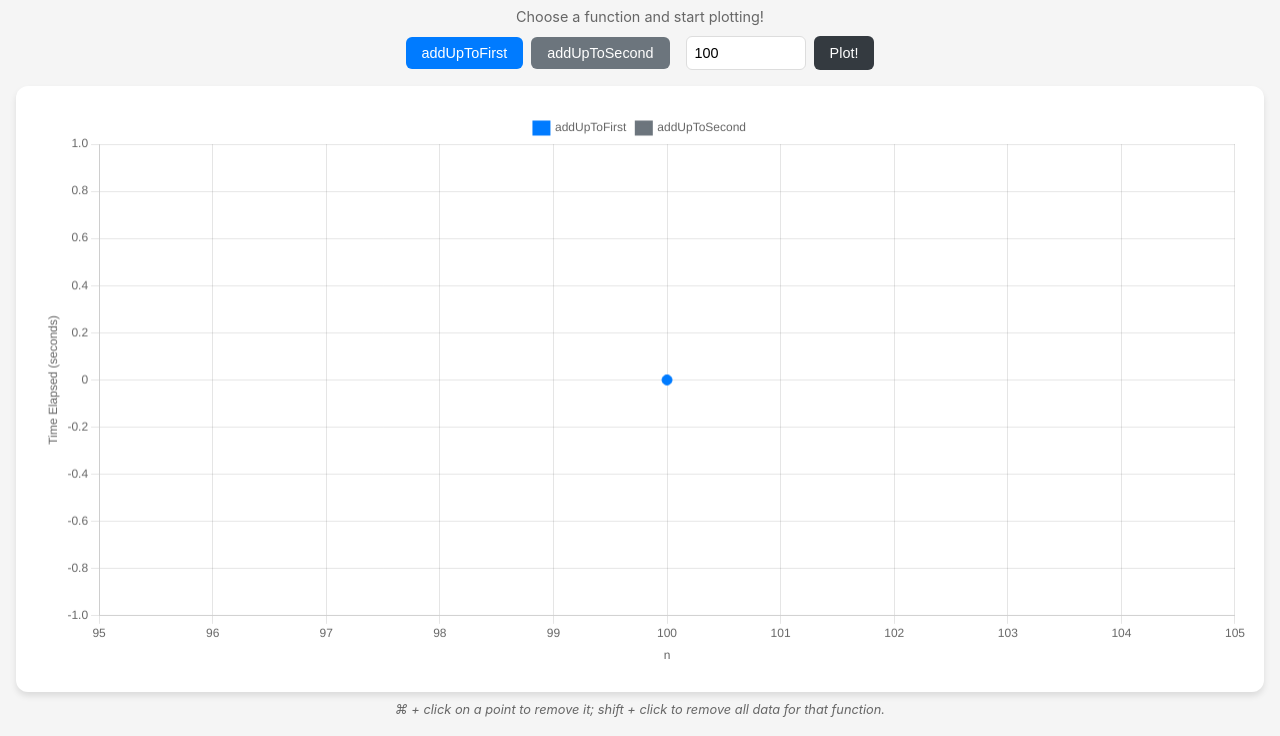
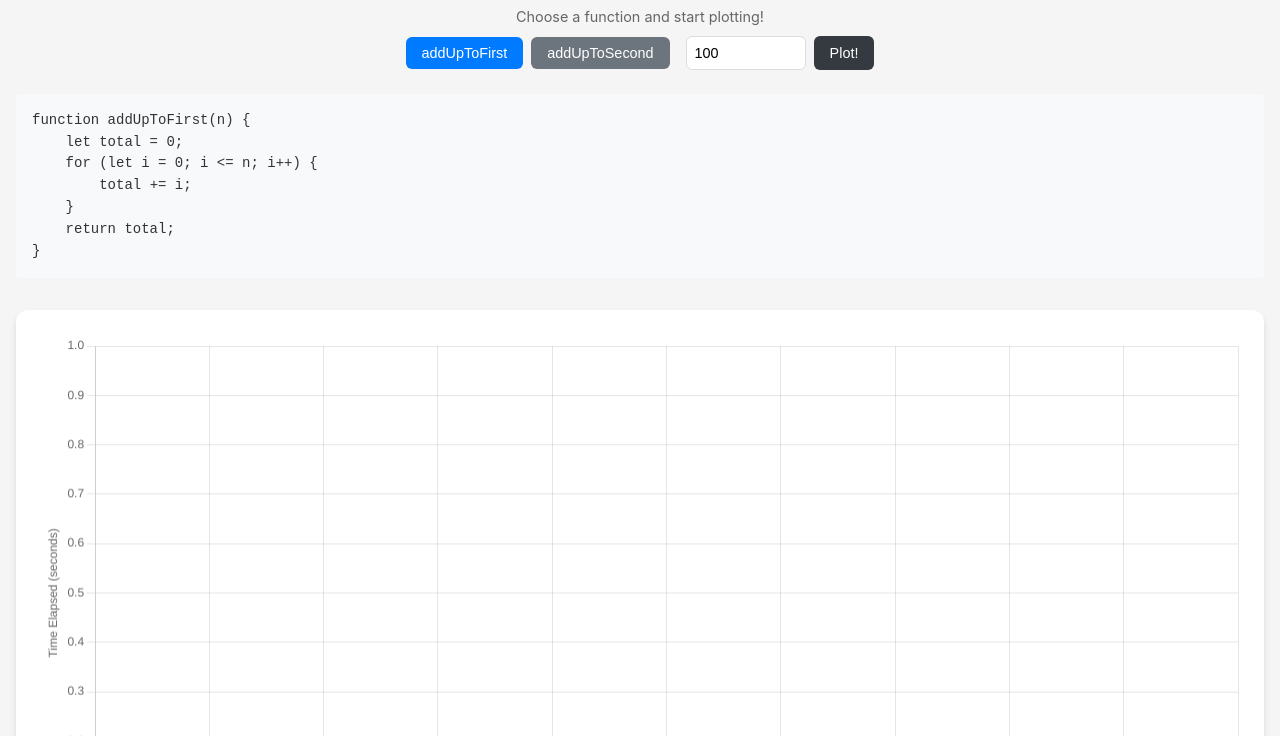
Before and after one commit to JustinLaureano/big-o-tracker, a plain HTML site: page index.html in a window 1280 px wide. Both pictures are taken after a click on the button "addUpToFirst". Shown: the part 64-800 px from the top of the page. Drawn offline with nearby package versions, Linux system fonts and the light colour scheme.

Commit message:
Added function code block

```diff
--- a/app.js
+++ b/app.js
@@ -9,6 +9,43 @@ function addUpToFirst(n) {
 
 function addUpToSecond(n) {
     return n * (n + 1) / 2;
+}
+
+// Code display functionality
+let selectedAlgorithm = null;
+const algorithmCode = {
+    addUpToFirst: `function addUpToFirst(n) {
+    let total = 0;
+    for (let i = 0; i <= n; i++) {
+        total += i;
+    }
+    return total;
+}`,
+    addUpToSecond: `function addUpToSecond(n) {
+    return n * (n + 1) / 2;
+}`
+};
+
+function toggleCode(algorithmName) {
+    const codeDisplay = document.getElementById('code-display');
+    const codeContent = document.getElementById('code-content');
+
+    if (selectedAlgorithm === algorithmName && codeDisplay.style.display === 'block') {
+        codeDisplay.style.display = 'none';
+        selectedAlgorithm = null;
+    } else {
+        codeDisplay.style.display = 'block';
+        codeContent.textContent = algorithmCode[algorithmName];
+        selectedAlgorithm = algorithmName;
+    }
+}
+
+function plotSelectedAlgorithm() {
+    if (!selectedAlgorithm) {
+        alert('Please select an algorithm first by clicking one of the algorithm buttons.');
+        return;
+    }
+    runAlgorithm(selectedAlgorithm);
 }
 
 // Chart configuration
--- a/index.html
+++ b/index.html
@@ -14,13 +14,16 @@
             <p class="subtitle">Choose a function and start plotting!</p>
             <div class="controls">
                 <div class="buttons">
-                    <button class="btn btn-primary" onclick="runAlgorithm('addUpToFirst')">addUpToFirst</button>
-                    <button class="btn btn-secondary" onclick="runAlgorithm('addUpToSecond')">addUpToSecond</button>
+                    <button class="btn btn-primary" onclick="toggleCode('addUpToFirst')">addUpToFirst</button>
+                    <button class="btn btn-secondary" onclick="toggleCode('addUpToSecond')">addUpToSecond</button>
                 </div>
                 <div class="input-group">
                     <input type="number" id="n-value" placeholder="Enter n value" value="100">
-                    <button class="btn btn-dark" onclick="runAlgorithm('addUpToFirst')">Plot!</button>
+                    <button class="btn btn-dark" onclick="plotSelectedAlgorithm()">Plot!</button>
                 </div>
+            </div>
+            <div id="code-display" class="code-display">
+                <pre><code id="code-content"></code></pre>
             </div>
         </div>
 
--- a/styles.css
+++ b/styles.css
@@ -123,3 +123,24 @@ input[type="number"] {
     font-style: italic;
     margin: 0;
 }
+
+.code-display {
+    background-color: #f8f9fa;
+    border-radius: 4px;
+    padding: 1rem;
+    margin: 1rem 0;
+    display: none;
+    max-width: 100%;
+    overflow-x: auto;
+}
+
+.code-display pre {
+    margin: 0;
+    white-space: pre-wrap;
+}
+
+.code-display code {
+    font-family: 'Courier New', Courier, monospace;
+    font-size: 14px;
+    line-height: 1.5;
+}
```
